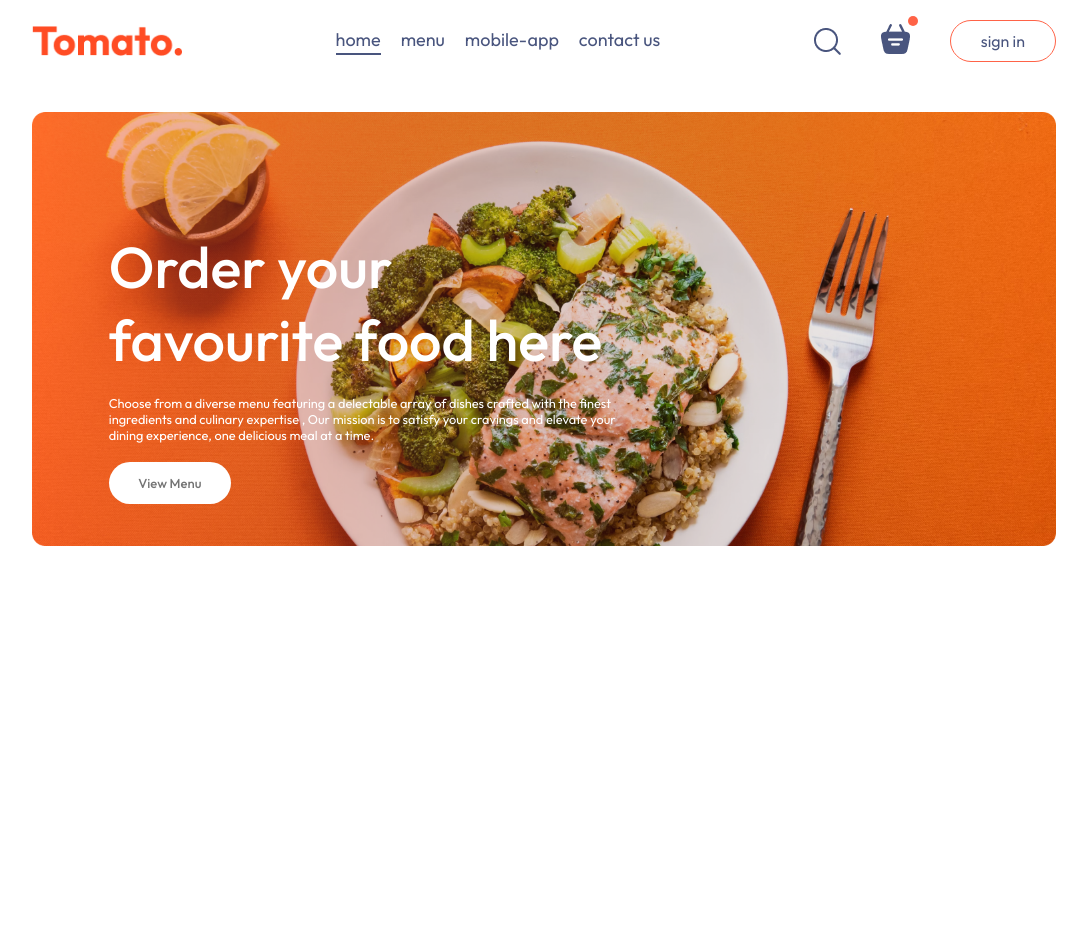
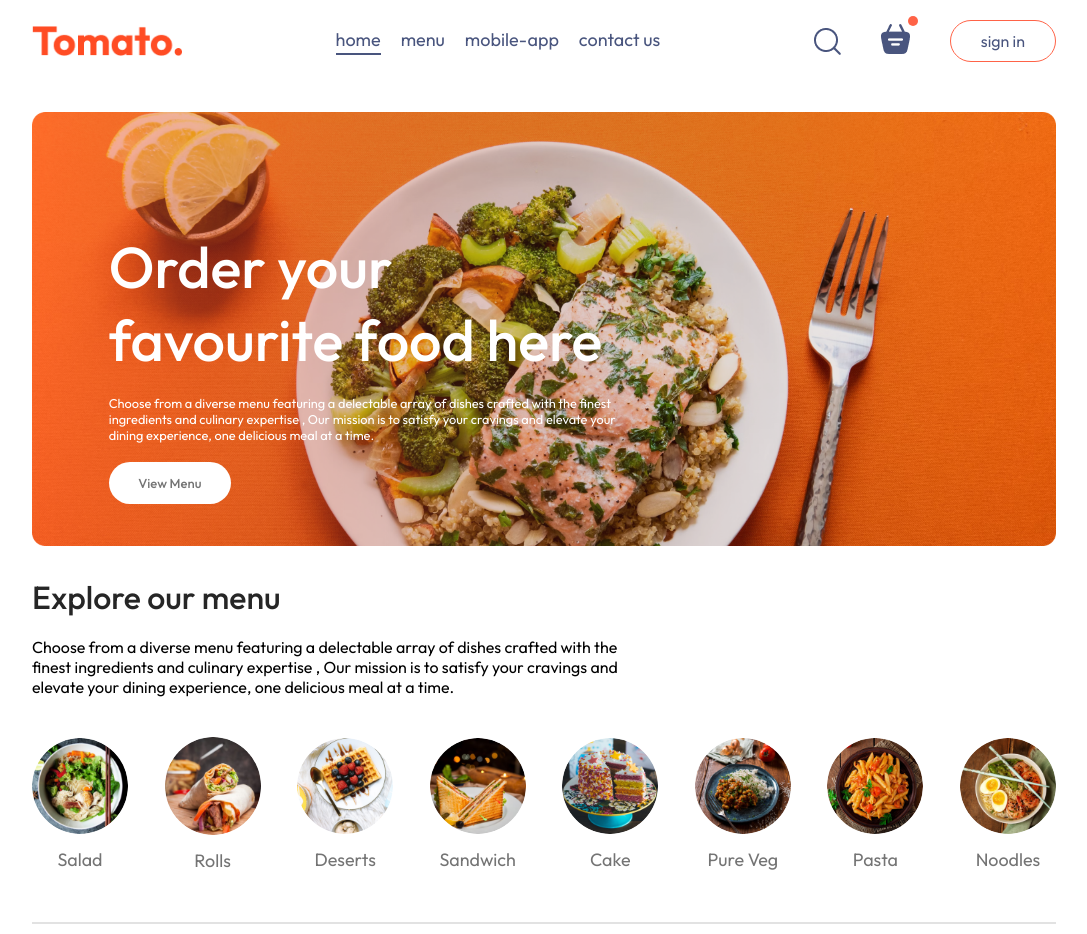
Before and after one commit to KanakYadav001/Food-Website, a React (Vite) app: page / in a window 1280 px wide. Shown: the whole page, without its empty margins (96-1183 px from the left). Before the commit the page ends 800 px from the top, so only its background shows below. Built offline with nearby package versions, Linux system fonts and the light colour scheme.

Commit message:
Create Menu Items

```diff
--- /dev/null
+++ b/src/components/ExploreMenu/ExploreMenu.css
@@ -0,0 +1,57 @@
+.explore-menu{
+    display: flex;
+    flex-direction: column;
+    gap: 20px;
+
+}
+
+.explore-menu h1{
+    color: #262626;
+    font-weight: 500;
+}
+
+.explore-menu-text{
+    max-width: 60%;
+    columns: #808080;
+}
+
+.explore-menu-list{
+    display: flex;
+    justify-content: space-between;
+    align-items: center;
+    gap:30px;
+    text-align: center;
+    margin: 20px 0px;
+    overflow-x:scroll ;
+}
+
+.explore-menu-list::-webkit-scrollbar{
+    display: none;
+}
+
+.explore-menu-list-item img{
+      width: 7.5vw;
+      min-width: 80px;
+      cursor : pointer;
+      border-radius: 50%;
+      transition: 0.2s;
+}
+
+.explore-menu-list-item p{
+    margin-top: 10px;
+    color : #747474;
+    font-size: max(1.4vw,16px);
+    cursor: pointer;
+}
+
+.explore-menu hr{
+    margin: 10px 0px;
+    height: 2px;
+    background-color: #e2e2e2;
+    border: none;
+}
+
+.explore-menu-list-item .active{
+    border: 4px solid tomato;
+    padding: 2px;
+}
--- /dev/null
+++ b/src/components/ExploreMenu/ExploreMenu.jsx
@@ -0,0 +1,25 @@
+import React from 'react'
+import { menu_list } from '../../assets/assets'
+import './ExploreMenu.css'
+
+const ExploreMenu = ({category,setCategory}) => {
+  return (
+    <div className='explore-menu' id='explore-menu'>
+      <h1>Explore our menu</h1>
+      <p className='explore-menu-text'>Choose from a diverse menu featuring a delectable array of dishes crafted with the finest ingredients and culinary expertise , Our mission is to satisfy your cravings and elevate your dining experience, one delicious meal at a time.</p>
+      <div className="explore-menu-list">
+        {menu_list.map((item,index)=>{
+            return (
+                <div onClick={()=>setCategory(prev=>prev===item.menu_name?"All":item.menu_name)} key={index} className='explore-menu-list-item'>
+               <img className={category===item.menu_name?"active":""} src={item.menu_image} alt="" />
+               <p>{item.menu_name}</p>
+                </div>
+            )
+        })}
+      </div>
+      <hr/>
+    </div>
+  )
+}
+
+export default ExploreMenu
--- a/src/pages/Home/Home.jsx
+++ b/src/pages/Home/Home.jsx
@@ -1,10 +1,13 @@
-import React from 'react'
+import React, { useState } from 'react'
 import './Home.css'
 import Header from '../../components/Header/Header'
+import ExploreMenu from '../../components/ExploreMenu/ExploreMenu'
 const Home = () => {
+  const [category,setCategory] = useState("All");
   return (
     <div>
       <Header/>
+      <ExploreMenu category={category} setCategory={setCategory}/>
     </div>
   )
 }
```
